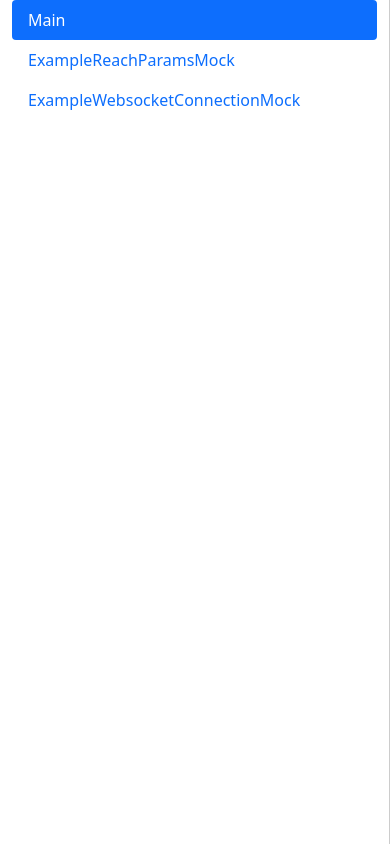
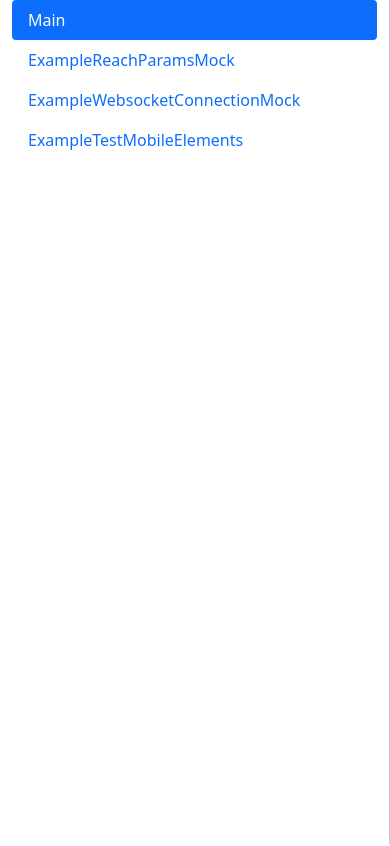
Before and after one commit to Selleo/react_testing_example, a React (Create React App) app: page / in a window 390 px wide. Shown: the top 846 px of the page. Built offline with nearby package versions, Linux system fonts and the light colour scheme.

Commit message:
Example test mobile elements

```diff
--- a/package.json
+++ b/package.json
@@ -12,6 +12,7 @@
     "react-bootstrap": "^2.0.2",
     "react-dom": "^17.0.2",
     "react-scripts": "4.0.3",
+    "react-use": "^17.3.1",
     "web-vitals": "^1.0.1",
     "ws": "^8.2.3"
   },
--- a/src/cases/index.js
+++ b/src/cases/index.js
@@ -1,5 +1,6 @@
 import { ExampleReachParamsMock } from "./mock_external_package_with_parameter/ExampleReachParamsMock";
 import ExampleWebsocketConnectionMock from "./mock_websocket_connection/ExampleWebsocketConnectionMock"
+import ExampleTestMobileElements from "./test_mobile_elements/ExampleTestMobileElements"
 
 const examples = [
   {
@@ -13,6 +14,12 @@ const examples = [
     path: "/websocketConnection",
     to: "/websocketConnection",
     linkText: "ExampleWebsocketConnectionMock",
+  },
+  {
+    Component: ExampleTestMobileElements,
+    path: "/mobileElement",
+    to: "/mobileElement",
+    linkText: "ExampleTestMobileElements",
   }
 ];
 
--- /dev/null
+++ b/src/cases/test_mobile_elements/ExampleTestMobileElements.js
@@ -0,0 +1,14 @@
+import React from "react";
+import { useMedia } from "react-use";
+
+const ExampleTestMobileElements = () => {
+  const isMobileView = useMedia("(max-width: 425px)");
+
+  return (
+    <div>
+      <h3>{isMobileView ? "Mobile view" : "Desktop view"}</h3>
+    </div>
+  );
+};
+
+export default ExampleTestMobileElements;
```
Also changed, not shown: 1 other file (tests, documents, lock files or other folders).
